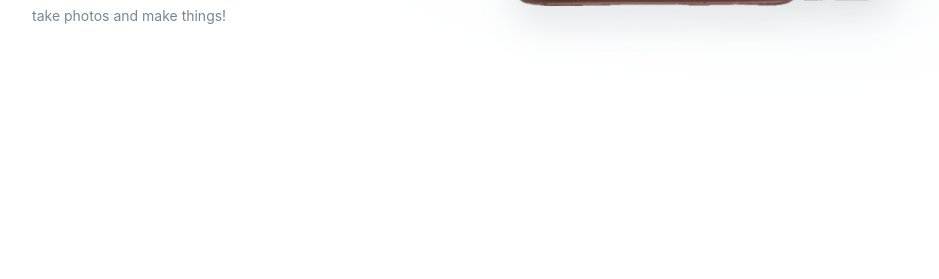
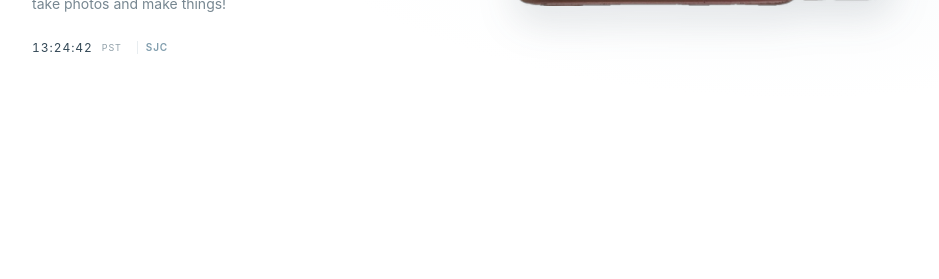
Before and after one commit to renaxii/my-site, a plain HTML site: page index.html in a window 1280 px wide. Shown: the part 521-800 px from the top of the page, without its empty margins (173-1112 px from the left). Drawn offline with Linux system fonts and the light colour scheme.

Commit message:
add a local clock/timer

```diff
--- a/index.html
+++ b/index.html
@@ -21,6 +21,18 @@
           i enjoy doing physics, origami, and robotics.
           in my free time, i like to read, take photos and make things!
         </p>
+
+        <div class="local-info">
+          <div class="local-clock">
+            <span id="clock">00:00:00</span>
+            <span id="timezone">PST</span>
+          </div>
+
+          <div class="local-airport">
+            <span class="airport-divider"></span>
+            <span class="airport-code">SJC</span>
+          </div>
+        </div>
 
         <!--
         <div class="socials">
--- a/script.js
+++ b/script.js
@@ -4,6 +4,27 @@ const openCameraButton = document.getElementById("open-camera");
 const closePhotosButton = document.getElementById("close-camera");
 const photoStrip = document.getElementById("photo-strip");
 const photoItems = document.querySelectorAll(".photo-item");
+
+const clock = document.getElementById("clock");
+const timezone = document.getElementById("timezone");
+
+function updateClock() {
+  const now = new Date();
+  const timeZone = "America/Los_Angeles";
+
+  clock.textContent = new Intl.DateTimeFormat("en-GB", {
+    timeZone,
+    hour: "2-digit",
+    minute: "2-digit",
+    second: "2-digit",
+    hour12: false
+  }).format(now);
+
+  timezone.textContent = new Intl.DateTimeFormat("en-US", {
+    timeZone,
+    timeZoneName: "short"
+  }).formatToParts(now).find(part => part.type === "timeZoneName").value;
+}
 
 function openPhotos() {
   home.classList.add("hidden");
@@ -22,6 +43,9 @@ function closePhotos() {
 
   photoStrip.classList.remove("has-expanded");
 }
+
+updateClock();
+setInterval(updateClock, 1000);
 
 openCameraButton.addEventListener("click", openPhotos);
 closePhotosButton.addEventListener("click", closePhotos);
--- a/styles.css
+++ b/styles.css
@@ -92,6 +92,51 @@ h1 span {
   color: #778791;
   font-size: 14px;
   line-height: 1.9;
+}
+
+.local-info {
+  display: flex;
+  align-items: center;
+  flex-wrap: wrap;
+  gap: 15px;
+  margin-top: 22px;
+}
+
+.local-clock {
+  display: flex;
+  align-items: center;
+  gap: 9px;
+  color: var(--ink);
+  font-size: 12px;
+  letter-spacing: .08em;
+  font-variant-numeric: tabular-nums;
+}
+
+#timezone {
+  color: var(--muted);
+  font-size: 9px;
+  letter-spacing: .1em;
+}
+
+.local-airport {
+  display: flex;
+  align-items: center;
+  gap: 8px;
+  color: var(--muted);
+  font-size: 10px;
+  letter-spacing: .025em;
+}
+
+.airport-divider {
+  width: 1px;
+  height: 13px;
+  background: var(--border);
+}
+
+.airport-code {
+  color: var(--blue);
+  font-weight: 600;
+  letter-spacing: .08em;
 }
 
 .socials {
@@ -415,6 +460,11 @@ h1 span {
     margin: auto;
   }
 
+  .local-info {
+    justify-content: center;
+    gap: 12px;
+  }
+
   .socials {
     justify-content: center;
     margin-top: 22px;
```
